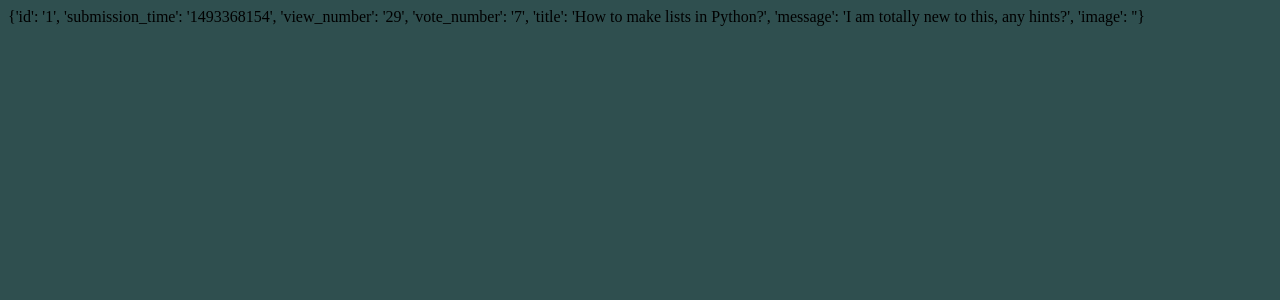
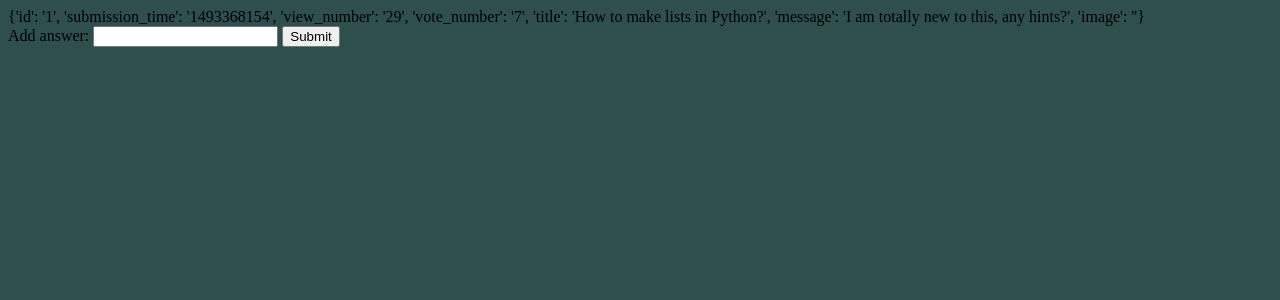
Before and after one commit to lukrydz/stackovrflw-clone-flask, a Flask app: page /question/1/new-answer in a window 1280 px wide. Shown: the top 300 px of the page. Run offline with Flask 2, Linux system fonts and the light colour scheme; some libraries are stand-ins or nearby versions.

Commit message:
Added lame form for writing answer.

```diff
--- a/templates/add_answer.html
+++ b/templates/add_answer.html
@@ -2,5 +2,11 @@
     {% block body %}
     {{ question_data }}
 
+        <form action="{{ url_for('add_question', question_id=question_data['id']) }}" method="post">
+        <label for="message">Add answer: </label>
+        <input type="text" name="message">
+        <input type="submit">
+        </form>
+
 
     {% endblock %}
```
